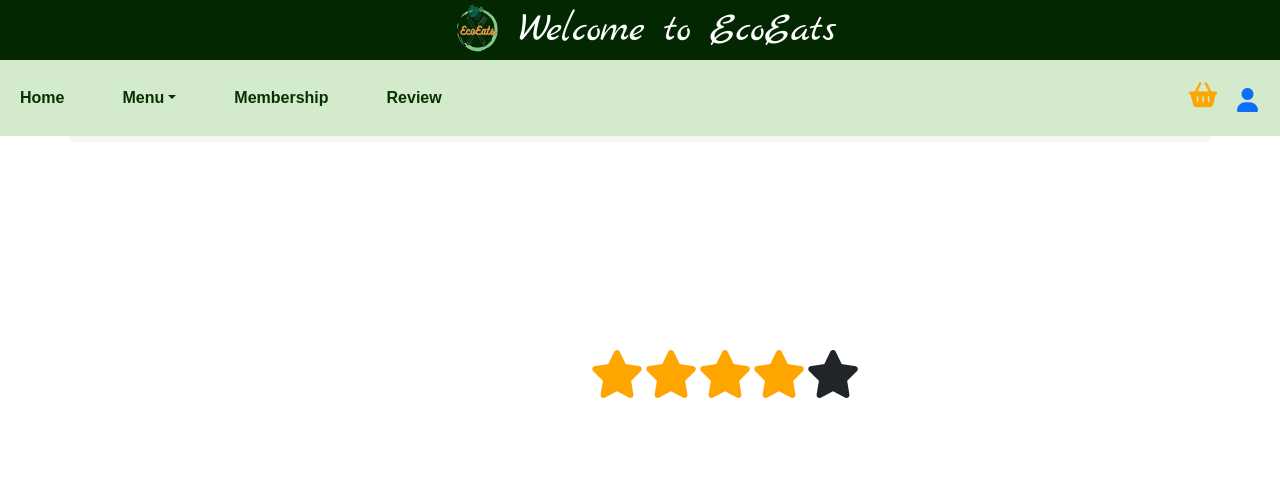
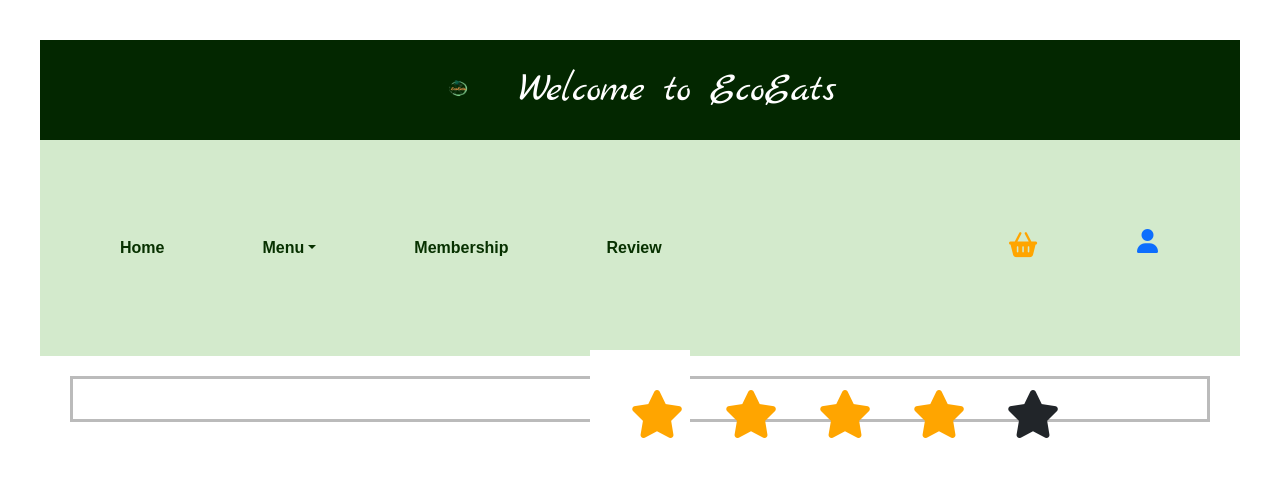
Before and after one commit to Jyosh05/EcoEats, a Flask app: page /reviews in a window 1280 px wide. Shown: the top 481 px of the page. Run offline with Flask 3, Linux system fonts and the light colour scheme; some libraries are stand-ins or nearby versions; some web fonts are replaced.

Commit message:
*{ padding: 20px; }
.container{
border: solid;
border-color: #bbbbbb
}

```diff
--- a/Static/css/reviews.css
+++ b/Static/css/reviews.css
@@ -1,6 +1,10 @@
+*{
+padding: 20px;
+}
+
 .container{
 border: solid;
-border-color: #f7f4f4
+border-color: #bbbbbb
 }
 
 .star-rating{
```
